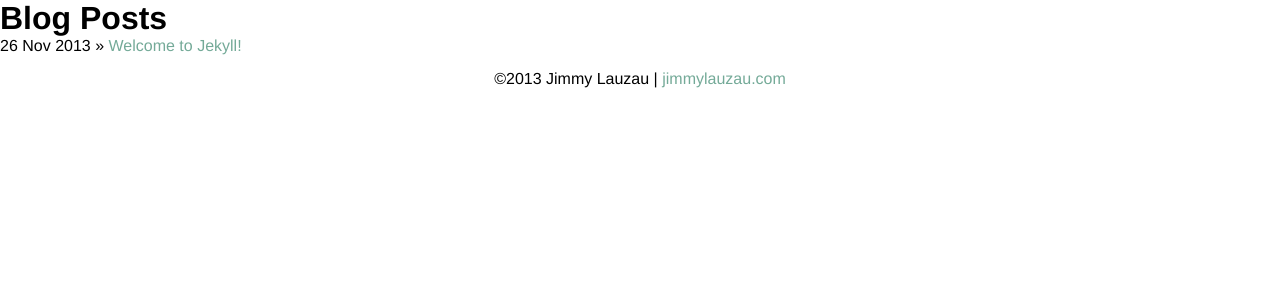
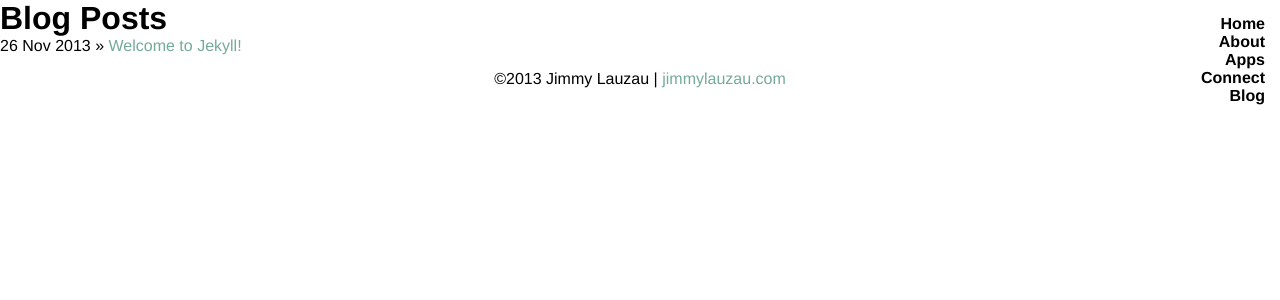
Before and after one commit to jimmay5469/jimmay5469.github.io, a Jekyll site: the page built from blog/index.html, in a window 1280 px wide. Shown: the top 300 px of the page. Built offline with Jekyll 4.4.1, drawn with Linux system fonts in a browser that asks for light colours; Markdown is read by kramdown in place of the engine named in the settings.

Commit message:
navigation added

```diff
--- a/_layouts/default.html
+++ b/_layouts/default.html
@@ -23,12 +23,10 @@
           <div class="nav">
             <ul>
               <li><a href="/">Home</a></li>
-              <li>|</li>
-              <li><a href="/#">Apps</a></li>
-              <li>|</li>
-              <li><a href="/#">Connect</a></li>
-              <li>|</li>
-              <li><a href="/blog">Blog</a></li>
+              <li><a href="/#About">About</a></li>
+              <li><a href="/#Apps">Apps</a></li>
+              <li><a href="/#Connect">Connect</a></li>
+              <li><a href="/#Blog">Blog</a></li>
             </ul>
           </div>
 
--- a/css/main.css
+++ b/css/main.css
@@ -11,23 +11,17 @@ a {
   text-decoration: none;
 }
 .nav {
-  display: none;
-  width: 100%;
-  text-align: center;
-  font-size: 2.5em;
-  font-family: Georgia;
+  position: fixed;
+  top:15px;
+  right: 15px;
+  text-align: right;
 }
 .nav ul {
-  padding: 50px;
-}
-.nav li {
-  display: inline-block;
-  padding-left: 5px;
-  padding-right: 5px;
+  list-style: none;
 }
 .nav a {
-  text-decoration: none;
-  color: #679E8C;
+  color: #000;
+  font-weight: bold;
 }
 .content {
   width: 850px;
```
Also changed, not shown: index.html (+5 -5 lines).
